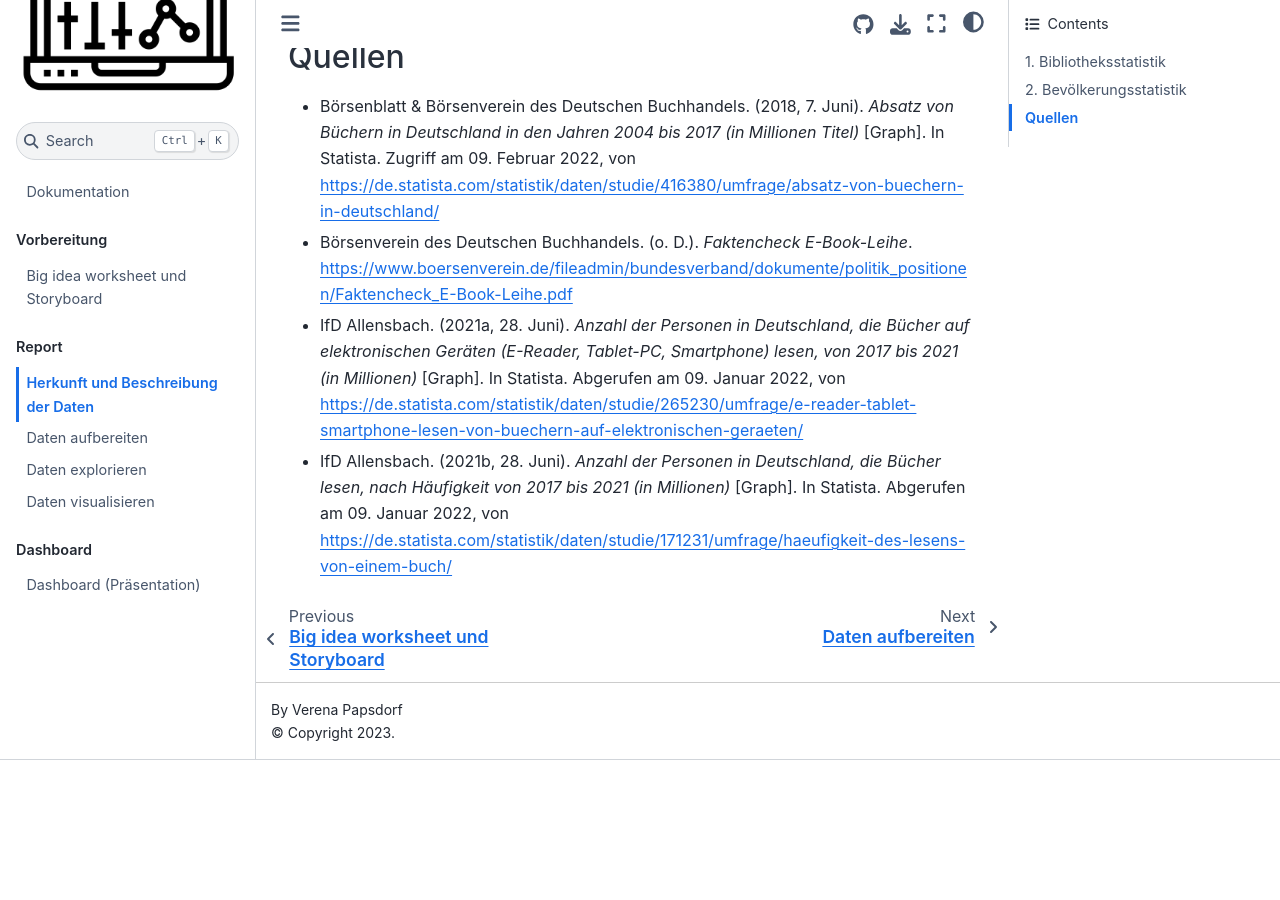
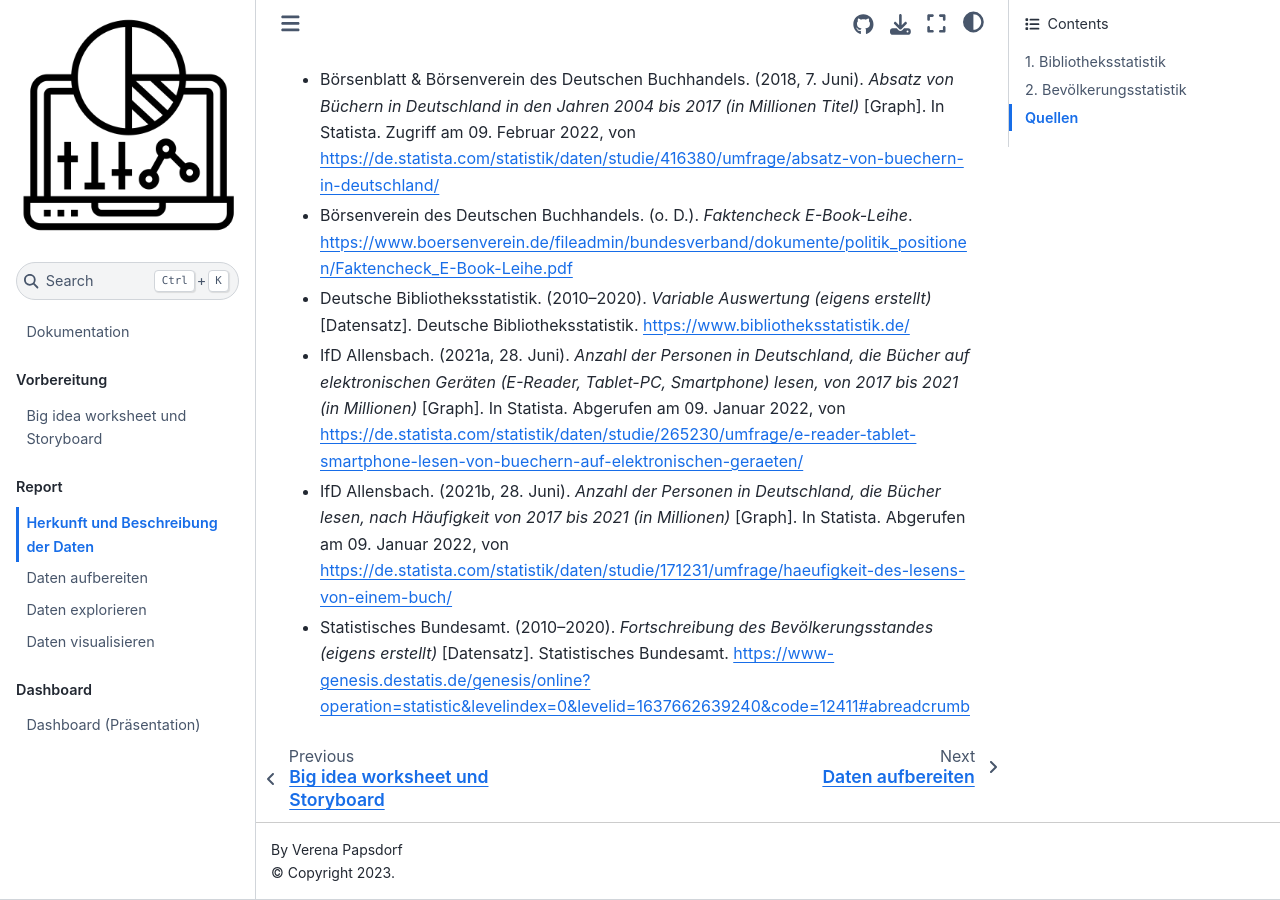
Before and after one commit to vpapsdorf/documentation, a Jupyter Book: the page built from 1_data_sources.md, in a window 1280 px wide and 900 px high, scrolled down 1524 px. Built offline with Jupyter Book 1.0.4 settings and Sphinx 7.4.7 and the Sphinx Book theme 1.1.4, drawn with Linux system fonts in a browser that asks for light colours; before the commit the page ends 2284 px from its top, so only the background shows below that; some of the changed text lies outside the part shown.

Commit message:
fixed minor mistakes

```diff
--- a/1_data_sources.md
+++ b/1_data_sources.md
@@ -16,9 +16,9 @@
 Das Ergebnis habe ich als **csv-Datei** heruntergeladen.
 
 
-## 2. [Bevölkerungsstatistik](https://www-genesis.destatis.de/genesis/online?operation=statistic&levelindex=0&levelid=1637662639240&code=12411#abreadcrumb)
+## 2. Bevölkerungsstatistik
 
-Daten zur Bevölkerung in Deutschland (Destatis, 2010–2020).
+Daten zur Bevölkerung in Deutschland (Statistisches Bundesamt, 2010–2020).
 
 Das Ergebnis habe ich als **csv-Datei** heruntergeladen.
 
@@ -29,7 +29,7 @@
 | Variable | Schnellzugriff | Quelle |
 | --- | --- | --- |
 | Anzahl der Menschen, die E-Books lesen | [Statista](https://de.statista.com/statistik/daten/studie/265230/umfrage/e-reader-tablet-smartphone-lesen-von-buechern-auf-elektronischen-geraeten/) | IfD Allensbach (2021a) |
-| Anzahl der Menschen, die mehrmals die Woche/mehrmals im Monat/einmal im Monat lesen | [Statista](https://de.statista.com/statistik/daten/studie/232191/umfrage/absatz-von-e-books-in-deutschland/) | IfD Allensbach (2021b) |
+| Anzahl der Menschen, die mehrmals die Woche/mehrmals im Monat/einmal im Monat lesen | [Statista](https://de.statista.com/statistik/daten/studie/171231/umfrage/haeufigkeit-des-lesens-von-einem-buch/) | IfD Allensbach (2021b) |
 | Anzahl der verkauften E-Book | [Statista](https://de.statista.com/statistik/daten/studie/232191/umfrage/absatz-von-e-books-in-deutschland/) | Börsenverein des Deutschen Buchhandels (o. D.) |
 | Anzahl der verkauften gedruckten Bücher | [Statista](https://de.statista.com/statistik/daten/studie/416380/umfrage/absatz-von-buechern-in-deutschland/) | Börsenblatt, & Börsenverein des Deutschen Buchhandels (2018) |
 
@@ -39,5 +39,7 @@
 ## Quellen
 - Börsenblatt & Börsenverein des Deutschen Buchhandels. (2018, 7. Juni). *Absatz von Büchern in Deutschland in den Jahren 2004 bis 2017 (in Millionen Titel)* [Graph]. In Statista. Zugriff am 09. Februar 2022, von https://de.statista.com/statistik/daten/studie/416380/umfrage/absatz-von-buechern-in-deutschland/
 - Börsenverein des Deutschen Buchhandels. (o. D.). *Faktencheck E-Book-Leihe*. https://www.boersenverein.de/fileadmin/bundesverband/dokumente/politik_positionen/Faktencheck_E-Book-Leihe.pdf
+- Deutsche Bibliotheksstatistik. (2010–2020). *Variable Auswertung (eigens erstellt)* [Datensatz]. Deutsche Bibliotheksstatistik. https://www.bibliotheksstatistik.de/
 - IfD Allensbach. (2021a, 28. Juni). *Anzahl der Personen in Deutschland, die Bücher auf elektronischen Geräten (E-Reader, Tablet-PC, Smartphone) lesen, von 2017 bis 2021 (in Millionen)* [Graph]. In Statista. Abgerufen am 09. Januar 2022, von https://de.statista.com/statistik/daten/studie/265230/umfrage/e-reader-tablet-smartphone-lesen-von-buechern-auf-elektronischen-geraeten/
 - IfD Allensbach. (2021b, 28. Juni). *Anzahl der Personen in Deutschland, die Bücher lesen, nach Häufigkeit von 2017 bis 2021 (in Millionen)* [Graph]. In Statista. Abgerufen am 09. Januar 2022, von https://de.statista.com/statistik/daten/studie/171231/umfrage/haeufigkeit-des-lesens-von-einem-buch/
+- Statistisches Bundesamt. (2010–2020). *Fortschreibung des Bevölkerungsstandes (eigens erstellt)* [Datensatz]. Statistisches Bundesamt. https://www-genesis.destatis.de/genesis/online?operation=statistic&levelindex=0&levelid=1637662639240&code=12411#abreadcrumb
```
Also changed, not shown: other parts of 1_data_sources.md (+2 -2 lines), x_storyboard.md (+7 -1 lines), 5_dashboard.ipynb.
